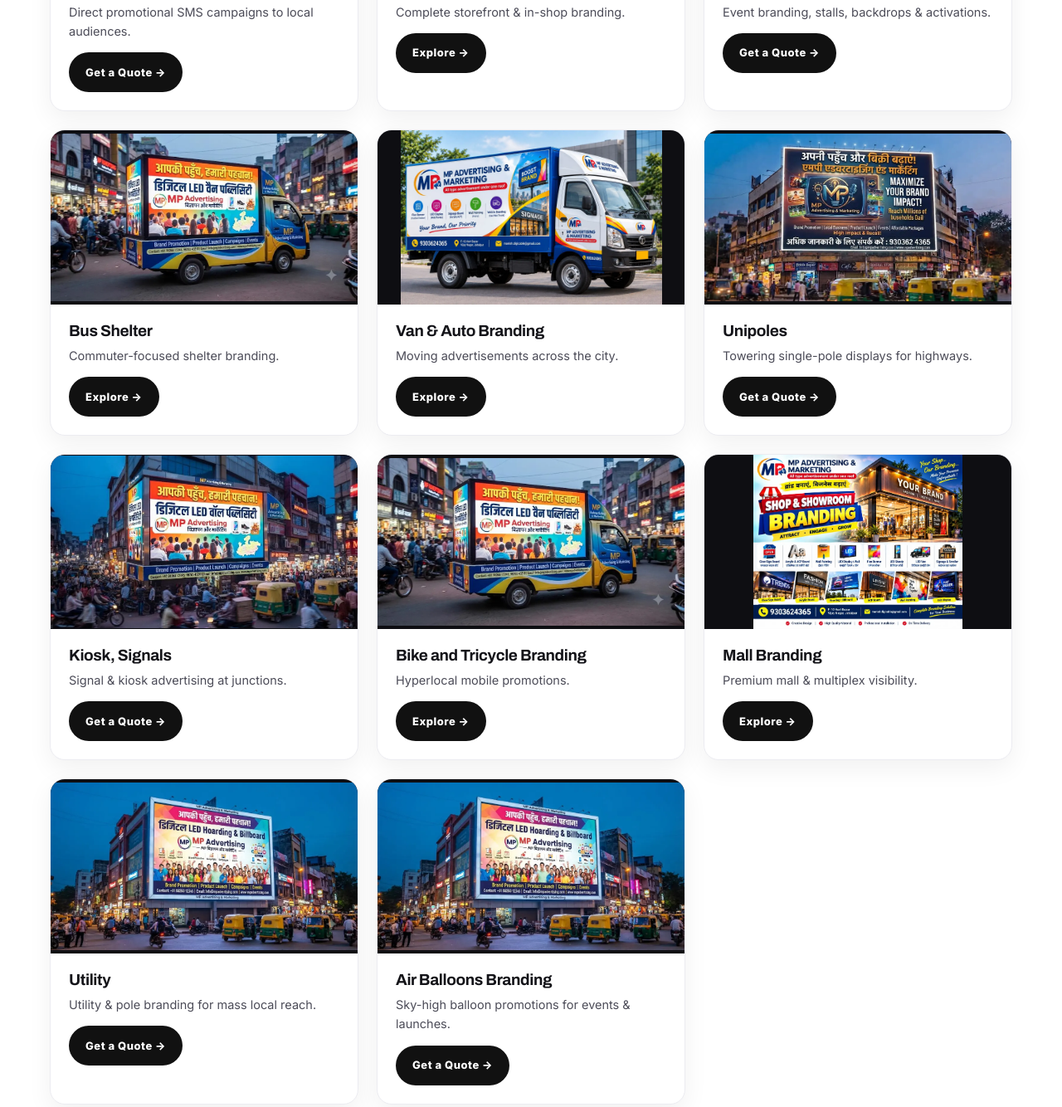
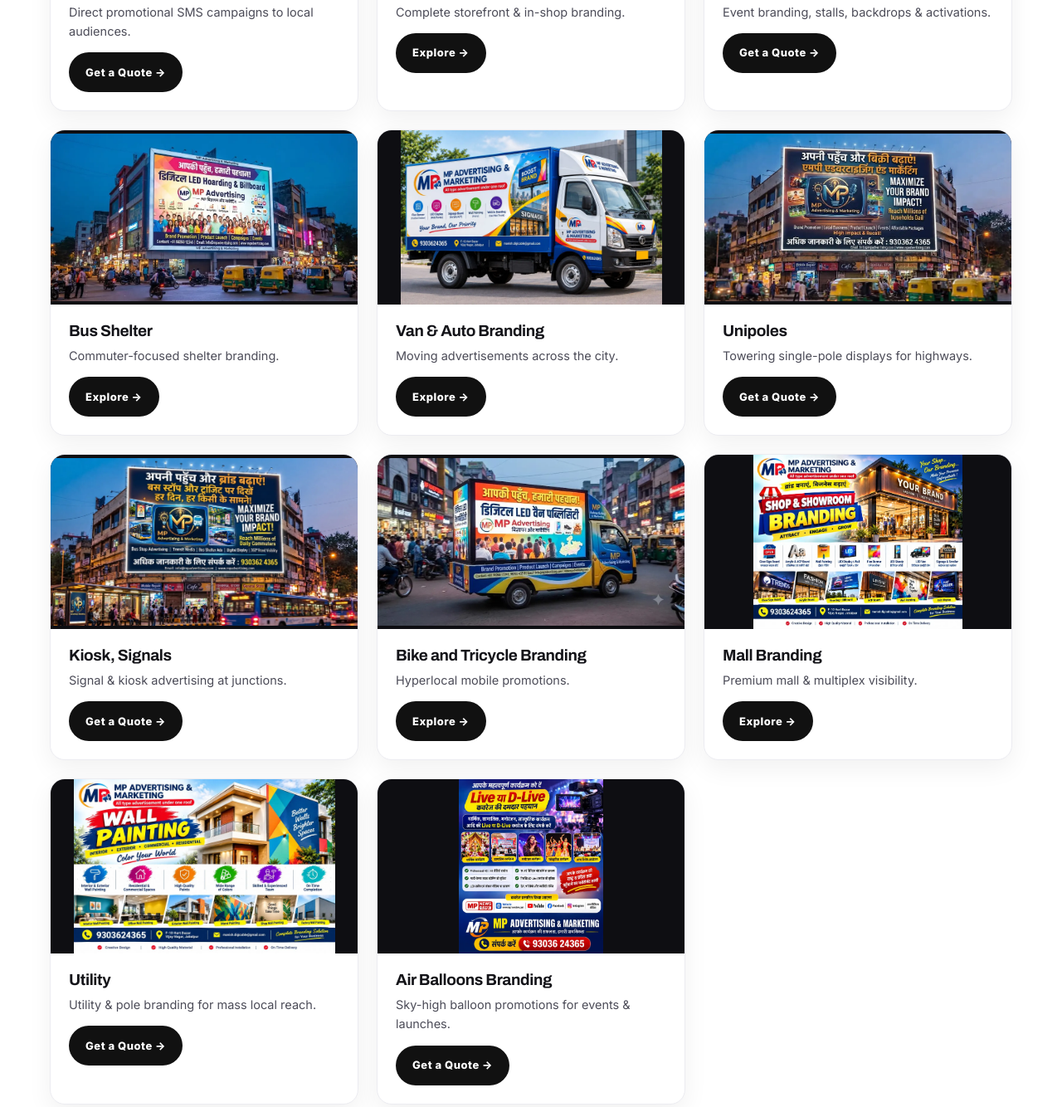
Before and after one commit to abhisheksrivastav-262/MP-Advertising-Marketing, a plain HTML site: page advertising-solutions.html in a window 1280 px wide. Shown: the part 1895-3229 px from the top of the page at 83% size. Drawn offline with Linux system fonts and the light colour scheme.

Commit message:
Fix duplicates: relevant images on advertising-solutions, gallery 360 cleanup, FB/IG distinct image

```diff
--- a/advertising-solutions.html
+++ b/advertising-solutions.html
@@ -7,18 +7,18 @@
 <section><div class="container"><div class="work-frame rv" style="margin-bottom:26px"><img src="assets/work/services-board.webp" alt="All type of advertising services"></div><div class="grid g3">
 <div class="card rv"><img src="assets/real/hoarding-real.webp" alt="Hoardings" loading="lazy"><div class="card-body"><h3>Hoardings</h3><p>Large-format roadside visibility on high-traffic routes.</p><a class="btn btn-dark" href="enquiry.html?service=Hoardings">Get a Quote →</a></div></div>
 <div class="card rv"><img src="assets/work/digital-standee.webp" alt="Display standee" loading="lazy"><div class="card-body"><h3>Display Standee</h3><p>Retail & event standees for offers and launches.</p><a class="btn btn-dark" href="enquiry.html?service=Display%20Standee">Get a Quote →</a></div></div>
-<div class="card rv"><img src="assets/real/shop-branding-real.webp" alt="Dealer board" loading="lazy"><div class="card-body"><h3>Dealer Board</h3><p>Branded dealer & distributor boards across territories.</p><a class="btn btn-dark" href="enquiry.html?service=Dealer%20Board">Get a Quote →</a></div></div>
+<div class="card rv"><img src="assets/real/flex-real.webp" alt="Dealer board" loading="lazy"><div class="card-body"><h3>Dealer Board</h3><p>Branded dealer & distributor boards across territories.</p><a class="btn btn-dark" href="enquiry.html?service=Dealer%20Board">Get a Quote →</a></div></div>
 <div class="card rv"><img src="assets/work/pamphlet-360-c.webp" alt="Bulk SMS" loading="lazy"><div class="card-body"><h3>Bulk SMS</h3><p>Direct promotional SMS campaigns to local audiences.</p><a class="btn btn-dark" href="enquiry.html?service=Bulk%20SMS">Get a Quote →</a></div></div>
 <div class="card rv"><img src="assets/real/shop-branding-real.webp" alt="Shop branding" loading="lazy"><div class="card-body"><h3>Shop Branding</h3><p>Complete storefront & in-shop branding.</p><a class="btn btn-dark" href="branding.html">Explore →</a></div></div>
 <div class="card rv"><img src="assets/work/all-solutions.webp" alt="Corporate event promotion" loading="lazy"><div class="card-body"><h3>Corporate Event & Promotion</h3><p>Event branding, stalls, backdrops & activations.</p><a class="btn btn-dark" href="enquiry.html?service=Corporate%20Event">Get a Quote →</a></div></div>
-<div class="card rv"><img src="assets/real/led-van-real.webp" alt="Bus shelter advertising" loading="lazy"><div class="card-body"><h3>Bus Shelter</h3><p>Commuter-focused shelter branding.</p><a class="btn btn-dark" href="outdoor-advertising.html">Explore →</a></div></div>
+<div class="card rv"><img src="assets/real/hoarding-real.webp" alt="Bus shelter advertising" loading="lazy"><div class="card-body"><h3>Bus Shelter</h3><p>Commuter-focused shelter branding.</p><a class="btn btn-dark" href="outdoor-advertising.html">Explore →</a></div></div>
 <div class="card rv"><img src="assets/real/vehicle-real.webp" alt="Van and auto branding" loading="lazy"><div class="card-body"><h3>Van & Auto Branding</h3><p>Moving advertisements across the city.</p><a class="btn btn-dark" href="outdoor-advertising.html">Explore →</a></div></div>
 <div class="card rv"><img src="assets/real/tv-brand-real.webp" alt="Unipoles" loading="lazy"><div class="card-body"><h3>Unipoles</h3><p>Towering single-pole displays for highways.</p><a class="btn btn-dark" href="enquiry.html?service=Unipoles">Get a Quote →</a></div></div>
-<div class="card rv"><img src="assets/real/led-wall-real.webp" alt="Kiosk signals" loading="lazy"><div class="card-body"><h3>Kiosk, Signals</h3><p>Signal & kiosk advertising at junctions.</p><a class="btn btn-dark" href="enquiry.html?service=Kiosk">Get a Quote →</a></div></div>
+<div class="card rv"><img src="assets/real/transit-real.webp" alt="Kiosk signals" loading="lazy"><div class="card-body"><h3>Kiosk, Signals</h3><p>Signal & kiosk advertising at junctions.</p><a class="btn btn-dark" href="enquiry.html?service=Kiosk">Get a Quote →</a></div></div>
 <div class="card rv"><img src="assets/real/led-van-real.webp" alt="Bike branding" loading="lazy"><div class="card-body"><h3>Bike and Tricycle Branding</h3><p>Hyperlocal mobile promotions.</p><a class="btn btn-dark" href="outdoor-advertising.html">Explore →</a></div></div>
 <div class="card rv"><img src="assets/real/shop-branding-real.webp" alt="Mall branding" loading="lazy"><div class="card-body"><h3>Mall Branding</h3><p>Premium mall & multiplex visibility.</p><a class="btn btn-dark" href="branding.html">Explore →</a></div></div>
-<div class="card rv"><img src="assets/real/hoarding-real.webp" alt="Utility branding" loading="lazy"><div class="card-body"><h3>Utility</h3><p>Utility & pole branding for mass local reach.</p><a class="btn btn-dark" href="enquiry.html?service=Utility">Get a Quote →</a></div></div>
-<div class="card rv"><img src="assets/real/hoarding-real.webp" alt="Air balloons branding" loading="lazy"><div class="card-body"><h3>Air Balloons Branding</h3><p>Sky-high balloon promotions for events & launches.</p><a class="btn btn-dark" href="enquiry.html?service=Air%20Balloons">Get a Quote →</a></div></div>
+<div class="card rv"><img src="assets/real/wall-real.webp" alt="Utility branding" loading="lazy"><div class="card-body"><h3>Utility</h3><p>Utility & pole branding for mass local reach.</p><a class="btn btn-dark" href="enquiry.html?service=Utility">Get a Quote →</a></div></div>
+<div class="card rv"><img src="assets/work/live-event.webp" alt="Air balloons branding" loading="lazy"><div class="card-body"><h3>Air Balloons Branding</h3><p>Sky-high balloon promotions for events & launches.</p><a class="btn btn-dark" href="enquiry.html?service=Air%20Balloons">Get a Quote →</a></div></div>
 </div><div class="cta-band"><div><h2 style="color:#fff">START YOUR CAMPAIGN.</h2></div><div style="display:flex;gap:10px;flex-wrap:wrap"><a class="btn btn-dark" href="enquiry.html">GET A QUOTE</a><a class="btn btn-ghost" href="https://api.whatsapp.com/send?phone=919303624365" target="_blank">WHATSAPP US</a></div></div></div></section>
 <footer style="background:#08080a;color:#cfcfd8;padding:50px 0 0"><div class="container copy" style="border:0;margin:0;padding:18px 0;font-size:13px"><span>© MP Advertising & Marketing. All Rights Reserved.</span></div></footer>
 <div class="float"><a class="wa" href="https://api.whatsapp.com/send?phone=919303624365" target="_blank">✆</a><a class="cal" href="tel:+919303624365">☎</a></div><script src="assets/js/config.js"></script>
```
Also changed, not shown: gallery.html (+0 -3 lines), index.html (+1 -1 lines), services.html (+1 -1 lines).
